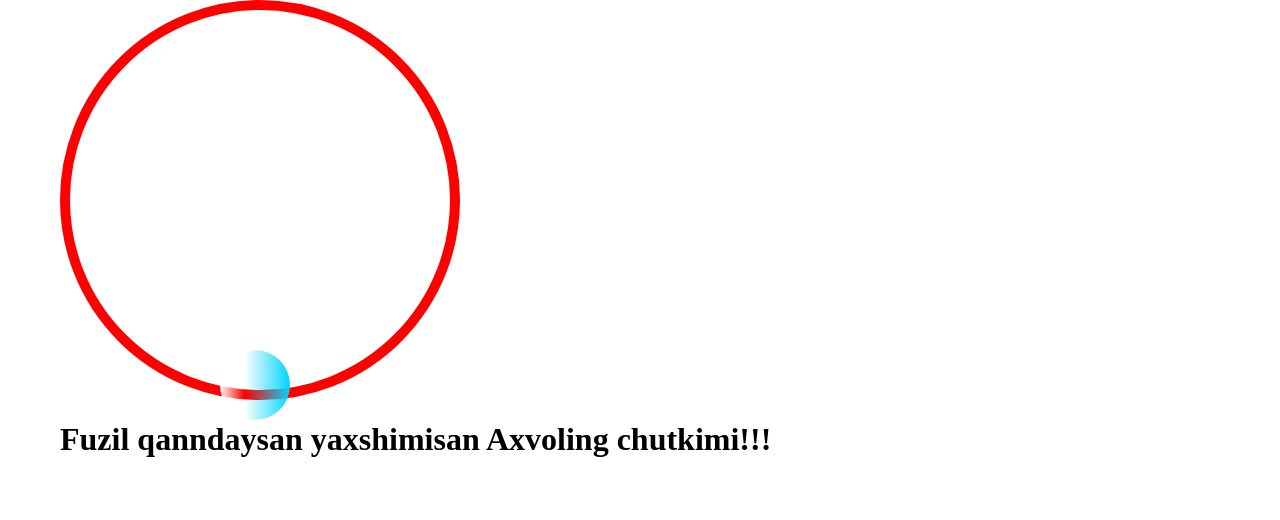
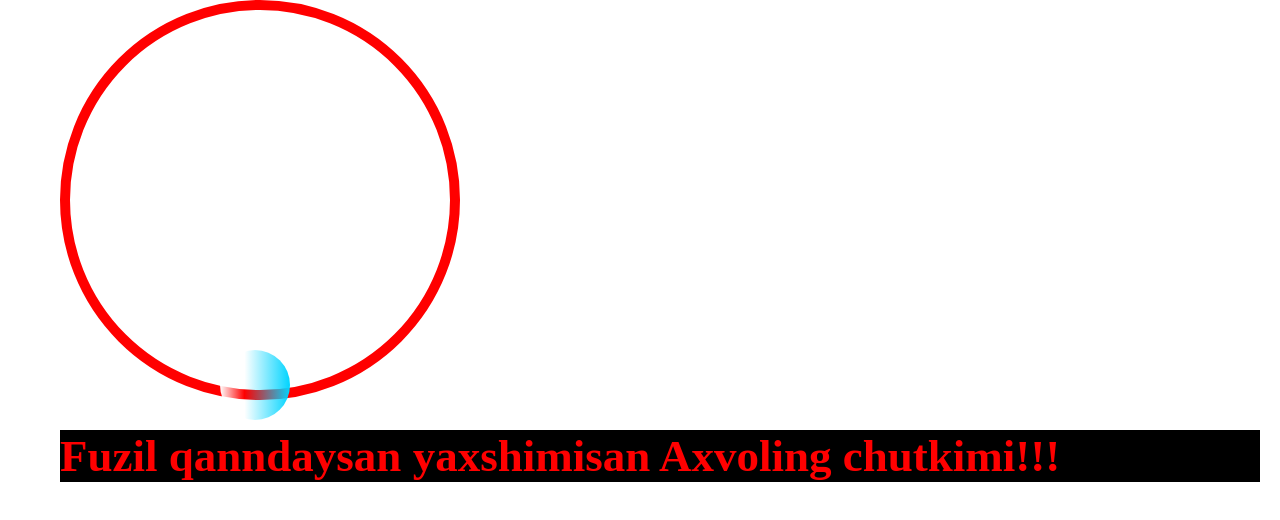
Before and after one commit to khamrayev5636/repo, a plain HTML site: page index.html in a window 1280 px wide. Drawn offline with Linux system fonts and the light colour scheme.

Commit message:
Add css file style

```diff
--- a/style.css
+++ b/style.css
@@ -34,3 +34,10 @@ body {
     rgba(0, 212, 255, 1) 100%
   );
 }
+
+h1 {
+  width: 1200px;
+  font-size: 45px;
+  color: red;
+  background-color: black;
+}
```
